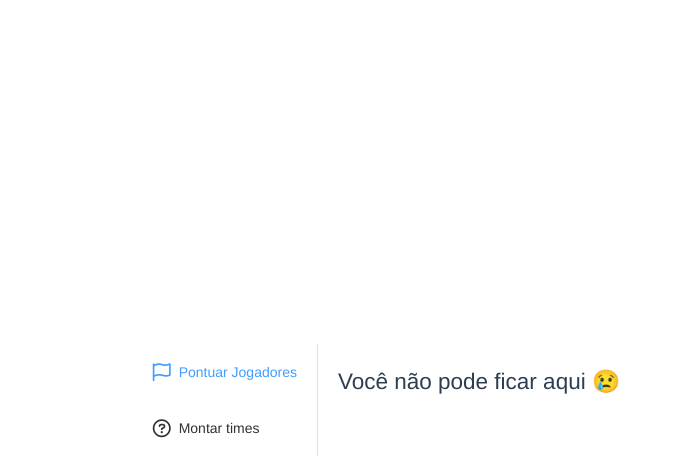
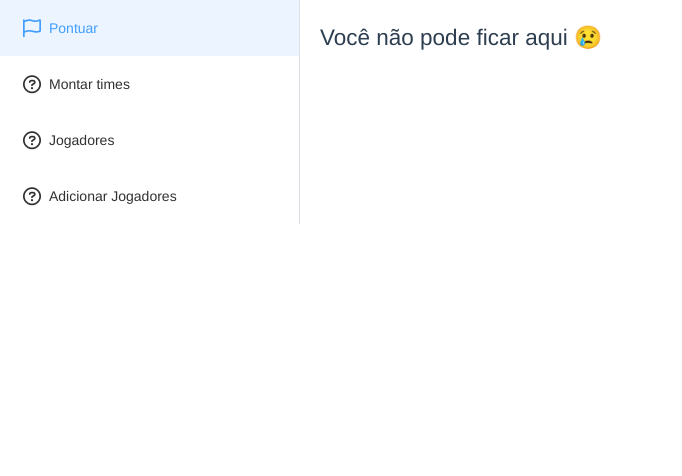
Before and after one commit to lucasgr7/timeqs, a Vue app: page / in a window 1280 px wide. Shown: the top 476 px of the page, without its empty margins (0-682 px from the left). Built offline with nearby package versions, Linux system fonts and the light colour scheme.

Commit message:
feat: add routes

```diff
--- a/src/App.vue
+++ b/src/App.vue
@@ -1,28 +1,41 @@
 <template>
+  <div class="common-layout">
     <el-container>
-
+      <el-aside>
         <el-menu
           default-active="1"
           class="el-menu-vertical-demo"
           :collapse="isCollapse"
           @open="handleOpen"
           @close="handleClose"
+          :vue-router="true"
         >
-        <el-menu-item index="1">
+          <el-menu-item index="1" @click="redirect('jogadores')">
             <el-icon>
               <i class='fa fa-flag'></i>
             </el-icon>
-          <span>Pontuar Jogadores</span>
+              <span>Pontuar</span>
           </el-menu-item>
-        <el-menu-item index="2">
+          <!-- //TODO: Colocar ícons -->
+          <el-menu-item index="2" @click="redirect('teams')">
             <el-icon><i class="fa fa-question-circle"></i></el-icon>
             <span>Montar times</span>
           </el-menu-item>
+          <el-menu-item index="3" @click="redirect('listPlayers')">
+            <el-icon><i class="fa fa-question-circle"></i></el-icon>
+            <span>Jogadores</span>
+          </el-menu-item>
+          <el-menu-item index="4"  @click="redirect('addPlayer')">
+            <el-icon><i class="fa fa-question-circle"></i></el-icon>
+            <span>Adicionar Jogadores</span>
+          </el-menu-item>
         </el-menu>
+      </el-aside>
       <el-main>
         <RouterView />
       </el-main>
     </el-container>
+  </div>
 </template>
 
 <script lang="ts">
@@ -34,10 +47,19 @@ export default {
   store,
   data() {
     return {
-      isCollapse: false
+      isCollapse: false,
+    }
+  },
+  computed:{
+    timeName(){
+      return this.$route.params.timeName
     }
   },
   methods: {
+    redirect(route: string){
+      console.log(route)
+      this.$router.push({name: route, params: this.$route.params});
+    }
   },
   mounted() {
     store().$subscribe(handleStorageMutation, {deep: true})
@@ -54,97 +76,4 @@ body{
   'Microsoft YaHei', '微软雅黑', Arial, sans-serif;
 }
 
-#app {
-  max-width: 1280px;
-  margin: 0 auto;
-  padding: 2rem;
-
-  font-weight: normal;
-}
-
-header {
-  line-height: 1.5;
-  max-height: 100vh;
-}
-
-.logo {
-  display: block;
-  margin: 0 auto 2rem;
-}
-
-a,
-.green {
-  text-decoration: none;
-  color: hsla(160, 100%, 37%, 1);
-  transition: 0.4s;
-}
-
-@media (hover: hover) {
-  a:hover {
-    background-color: hsla(160, 100%, 37%, 0.2);
-  }
-}
-
-nav {
-  width: 100%;
-  font-size: 12px;
-  text-align: center;
-  margin-top: 2rem;
-}
-
-nav a.router-link-exact-active {
-  color: var(--color-text);
-}
-
-nav a.router-link-exact-active:hover {
-  background-color: transparent;
-}
-
-nav a {
-  display: inline-block;
-  padding: 0 1rem;
-  border-left: 1px solid var(--color-border);
-}
-
-nav a:first-of-type {
-  border: 0;
-}
-
-@media (min-width: 1024px) {
-  body {
-    display: flex;
-    place-items: center;
-  }
-
-  #app {
-    display: grid;
-    grid-template-columns: 1fr 1fr;
-    padding: 0 2rem;
-  }
-
-  header {
-    display: flex;
-    place-items: center;
-    padding-right: calc(var(--section-gap) / 2);
-  }
-
-  header .wrapper {
-    display: flex;
-    place-items: flex-start;
-    flex-wrap: wrap;
-  }
-
-  .logo {
-    margin: 0 2rem 0 0;
-  }
-
-  nav {
-    text-align: left;
-    margin-left: -1rem;
-    font-size: 1rem;
-
-    padding: 1rem 0;
-    margin-top: 1rem;
-  }
-}
 </style>
--- a/src/router/index.ts
+++ b/src/router/index.ts
@@ -1,6 +1,10 @@
 import { createRouter, createWebHistory } from 'vue-router'
 import NotFound from '@/views/NotFound.vue'
+import AddPlayer from '@/views/AddPlayer.vue'
 import Players from '@/views/Players.vue'
+import ListPlayersVue from '@/views/ListPlayers.vue'
+import GroupTeams from '@/views/GroupTeams.vue'
+
 
 const router = createRouter({
   history: createWebHistory(import.meta.env.BASE_URL),
@@ -14,9 +18,22 @@ const router = createRouter({
       path: '/:timeName',
       name: 'jogadores',
       component: Players
+    },
+    {
+      path: '/:timeName/players/new',
+      name: 'addPlayer',
+      component: AddPlayer
+    },
+    {
+      path: '/:timeName/players',
+      name: 'listPlayers',
+      component: ListPlayersVue
+    },
+    {
+      path: '/:timeName/teams',
+      name: 'teams',
+      component: GroupTeams
     }
-    //TODO: Criar view de criar times dinâmicamente
-    //TODO: Criar view de listar jogadores
   ]
 })
 
--- a/src/services/syncronizer.ts
+++ b/src/services/syncronizer.ts
@@ -3,7 +3,7 @@ import { toJson } from "./storage";
 
 export const syncDatabase = (persistBase: any, local: any, hash: string, timeName: string): any => {
   persistBase[timeName].jogadores = syncJogadores(persistBase[timeName].jogadores, local[timeName].jogadores, hash)
-  return toJson(persistBase)
+  return persistBase
 }
 
 export const syncJogadores = (persistJogadores: JOGADOR[], localJogadores: JOGADOR[], hash: string): JOGADOR[] => {
--- /dev/null
+++ b/src/views/AddPlayer.vue
@@ -0,0 +1,13 @@
+<template>
+  <h1>Add a new player HEARE</h1>
+</template>
+
+<script>
+export default {
+
+}
+</script>
+
+<style>
+
+</style>
--- /dev/null
+++ b/src/views/GroupTeams.vue
@@ -0,0 +1,13 @@
+<template>
+
+</template>
+
+<script>
+export default {
+
+}
+</script>
+
+<style>
+
+</style>
--- /dev/null
+++ b/src/views/ListPlayers.vue
@@ -0,0 +1,14 @@
+
+<template>
+  <h1>List of all players</h1>
+</template>
+
+<script>
+export default {
+
+}
+</script>
+
+<style>
+
+</style>
```
Also changed, not shown: 1 other file (tests, documents, lock files or other folders). Lines whose indentation alone changed are shown as unchanged.
